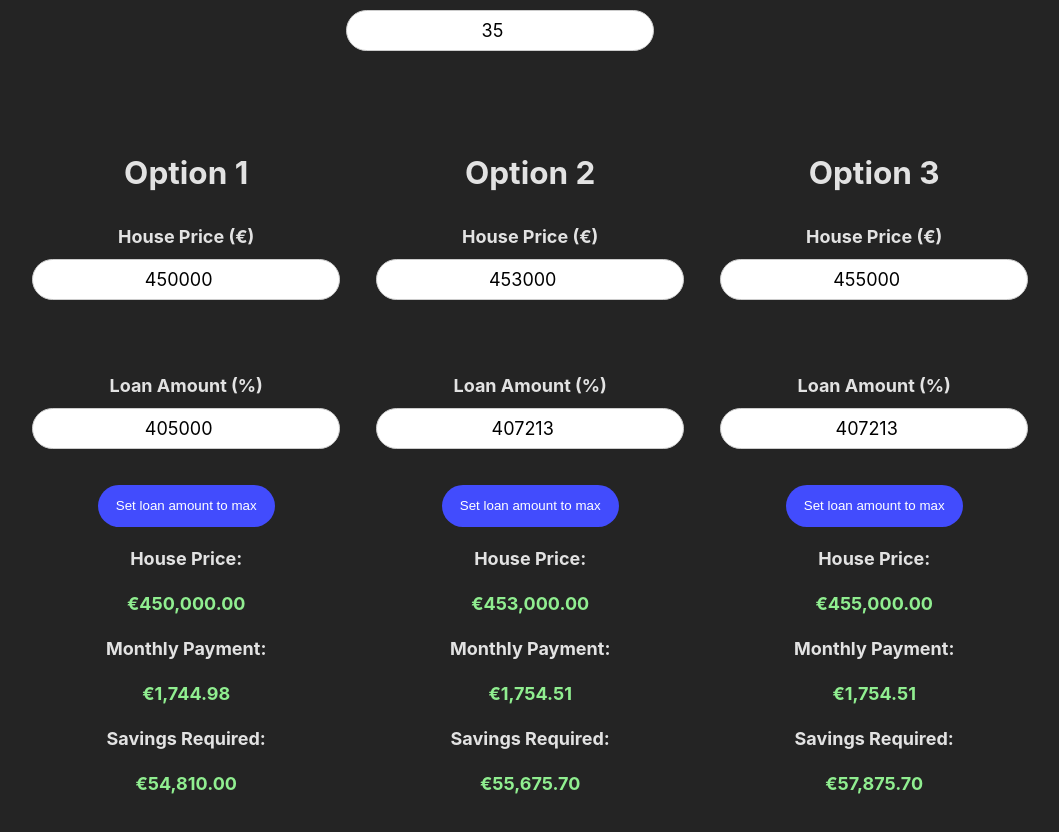
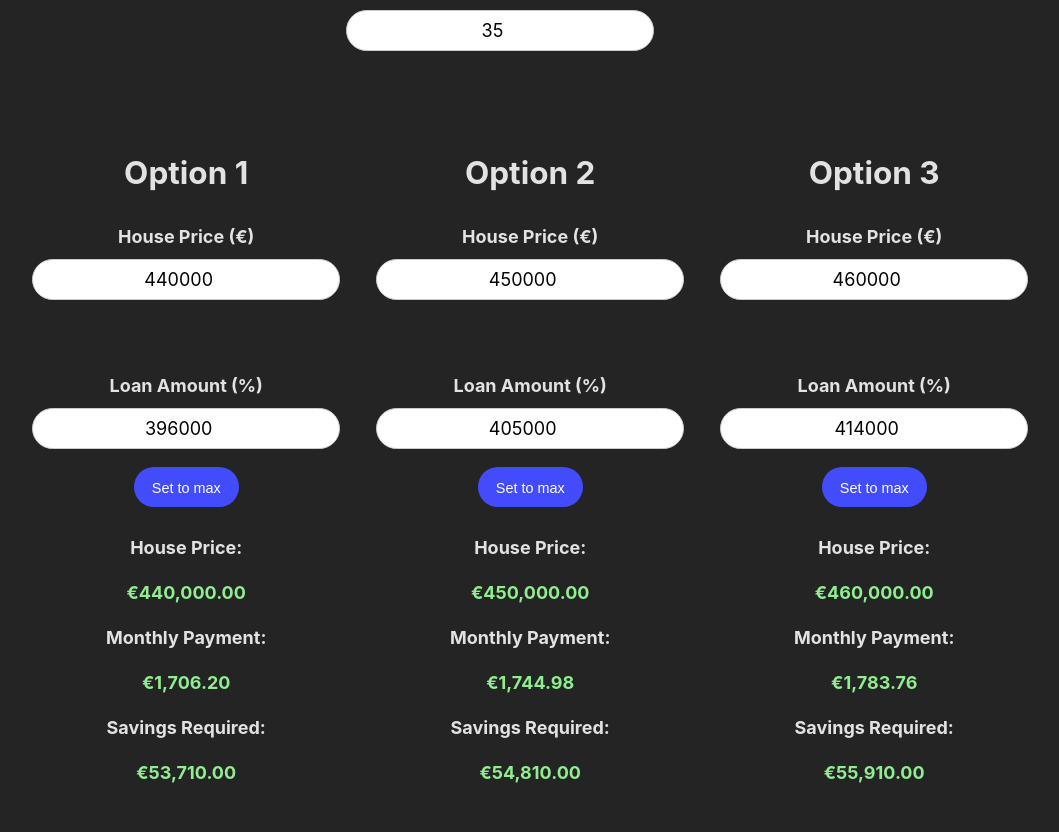
Before and after one commit to UniqueClone/mortgage-calculator, a React (Vite) app: page / in a window 1280 px wide. Shown: the part 480-1312 px from the top of the page, without its empty margins (140-1199 px from the left). Built offline with nearby package versions, Linux system fonts and the light colour scheme.

Commit message:
Fix button styling.

```diff
--- a/src/components/MortgageCalculator/ComparisonPage/ComparisonPage.tsx
+++ b/src/components/MortgageCalculator/ComparisonPage/ComparisonPage.tsx
@@ -30,7 +30,7 @@ const ComparisonPage: React.FC<ComparisonPageProps> = () => {
     const [interestRate, setInterestRate] = React.useState<number>(3.8);
     const [maxLoanAmount, setMaxLoanAmount] = React.useState<
         number | undefined
-    >(407213);
+    >(undefined);
     const [mortgageTerm, setMortgageTerm] = React.useState<number>(35);
 
     return (
@@ -103,13 +103,13 @@ const ComparisonPage: React.FC<ComparisonPageProps> = () => {
             >
                 <ComparisonSection
                     option1={{
+                        housePrice: 440000,
+                    }}
+                    option2={{
                         housePrice: 450000,
                     }}
-                    option2={{
-                        housePrice: 453000,
-                    }}
                     option3={{
-                        housePrice: 455000,
+                        housePrice: 460000,
                     }}
                 />
             </LoanConfigContext.Provider>
--- a/src/components/MortgageCalculator/ComparisonPage/ComparisonSection.tsx
+++ b/src/components/MortgageCalculator/ComparisonPage/ComparisonSection.tsx
@@ -107,10 +107,12 @@ const OptionSection: React.FC<{
                             )
                         )
                     }
+                    style={{ marginBottom: "1rem" }}
                 />
             </label>
 
             <button
+                type="button"
                 onClick={() =>
                     setLoanAmount(
                         cleanLoanAmount(
@@ -121,7 +123,7 @@ const OptionSection: React.FC<{
                     )
                 }
             >
-                Set loan amount to max
+                Set to max
             </button>
 
             {!useOneInterestRate && (
--- a/src/components/MortgageCalculator/MortgageCalculator.css
+++ b/src/components/MortgageCalculator/MortgageCalculator.css
@@ -28,10 +28,10 @@ button {
     border: none;
     border-radius: 2rem;
     padding: .75rem 1rem;
-    font-size: auto;
+    font-size: 0.8rem;
     cursor: pointer;
-    max-height: 3rem;
-    max-width: 10rem;
+    max-height: 2.25rem;
+    margin-bottom: 0.5rem;
 }
 
 label {
```
